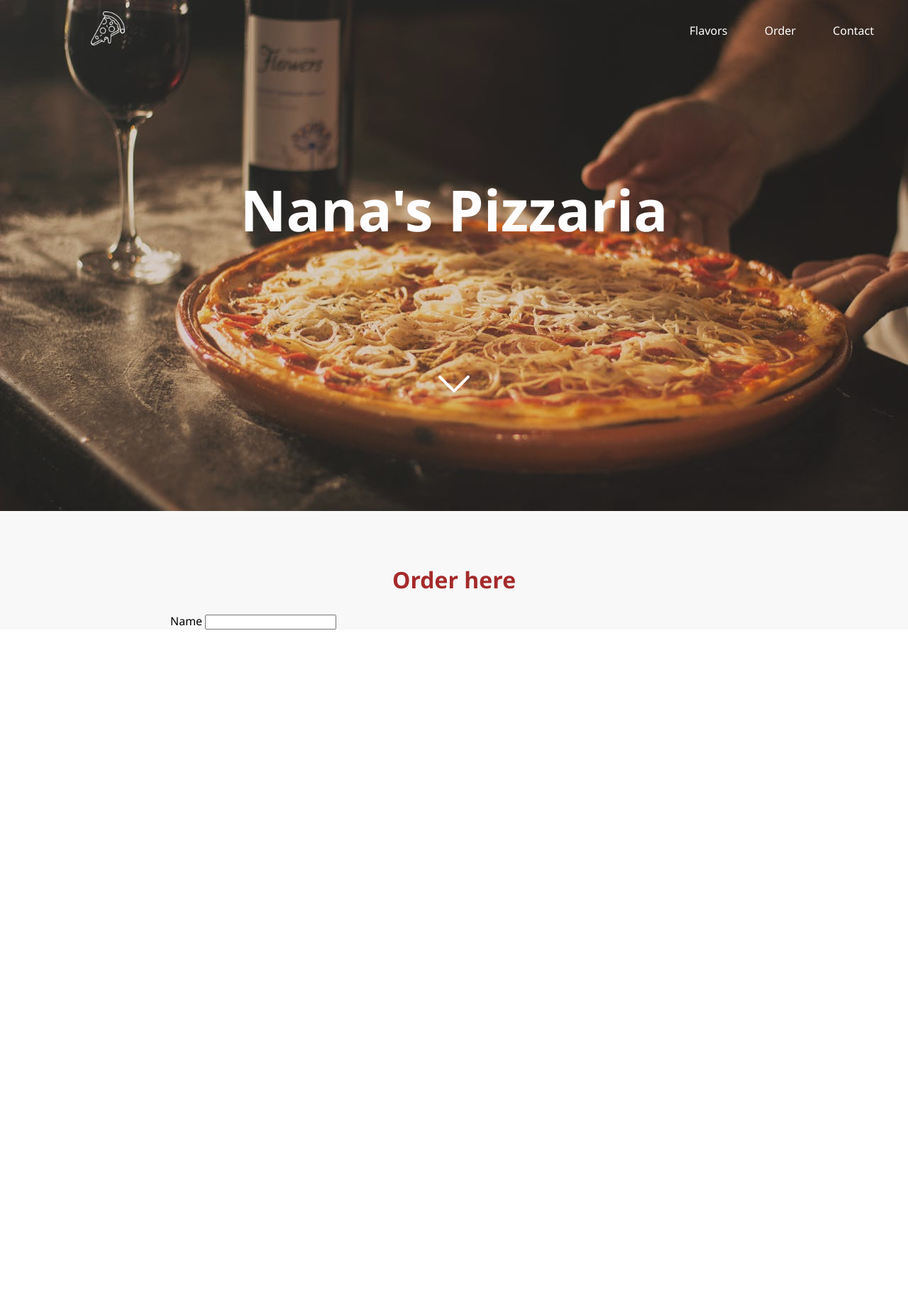
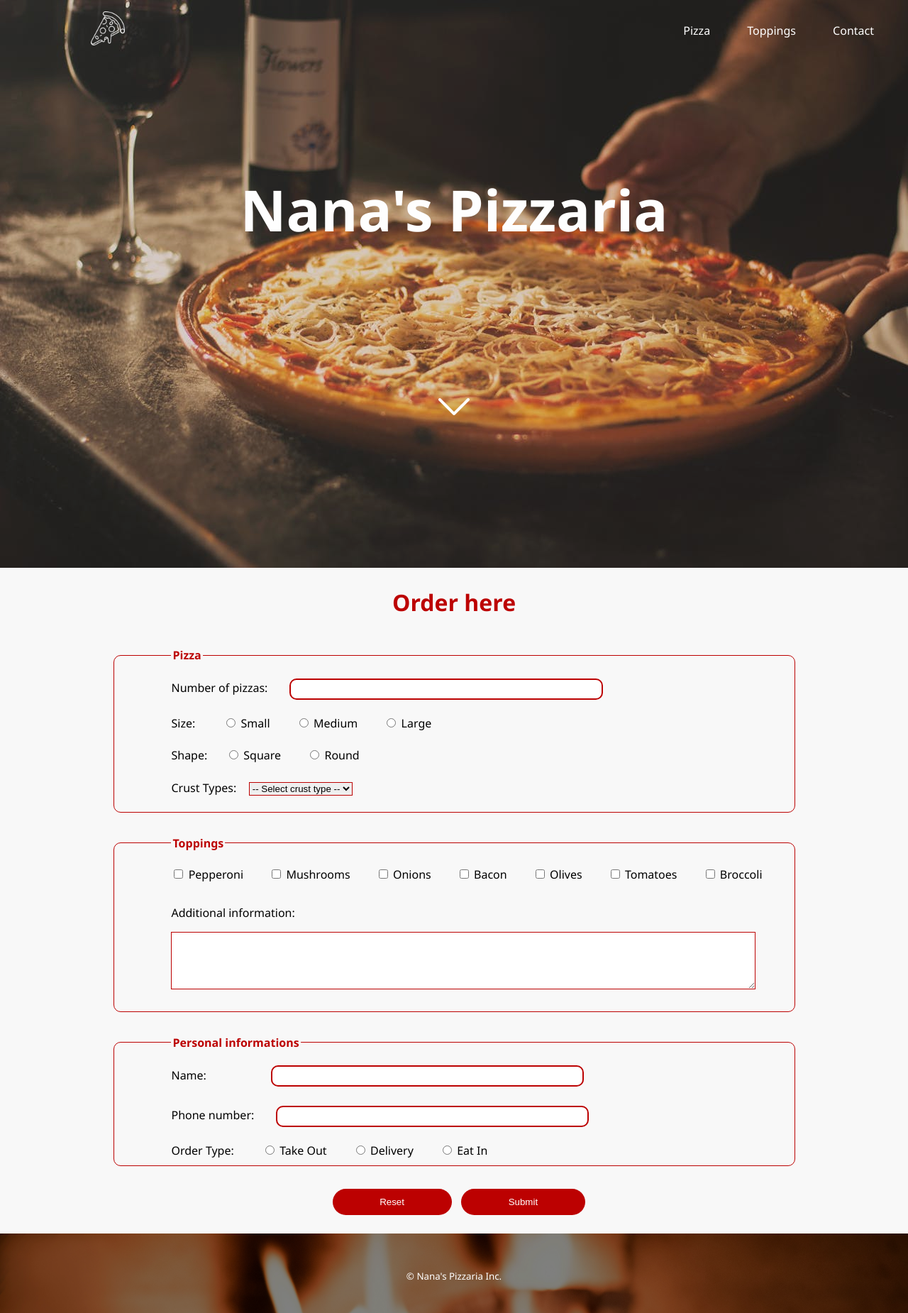
Before and after one commit to NaomiSoubhia/HTML-CSS-JS-Fund, a PHP site: page / in a window 1280 px wide. Shown: the whole page at 71% size. Before the commit the page ends 887 px from the top, so only its background shows below. Run offline with PHP 8.4, Linux system fonts and the light colour scheme.

Commit message:
form and menu

```diff
--- a/assignment-1/css/style.css
+++ b/assignment-1/css/style.css
@@ -20,7 +20,6 @@ nav ul{
 
 nav a:hover{
     text-decoration: underline;
-
 }
 
 nav a{
@@ -61,7 +60,7 @@ nav{
 
 .topDiv{
 background-image: url("/assignment-1/images/pizzatop.jpg");
-height: 45em;
+height: 100vh;
 width: 100%;
 margin: 0;
 background-attachment: fixed;
@@ -76,13 +75,12 @@ text-align: center;
 
 
 .formDiv{
-    padding-top: 3em;
 
+  display: block;
 }
 
 .title{
     font-family: 'Segoe UI', Tahoma, Geneva, Verdana, sans-serif, Cochin, Georgia, Times, 'Times New Roman', serif;
-    float: center;
     margin: 0;
     font-size: 5em;
     color: #fff;
@@ -92,17 +90,131 @@ text-align: center;
 
 
 .downArrow{
-margin-top: 10em;
+margin-top: 12em;
 
 }
 
 .formPizza{
-    padding-left: 15em;
+    width: 100%;
+    float: inherit;
+    display: flex;
+justify-content: center;
+  align-items: center;
+
+}
+.labelSize{
+    display: inline-block;
+
 }
 
+
+.inputs{
+   width: 50%;
+   height: 3vh;
+   margin-left:  2em;
+   border-radius: 10px;
+
+  border: 2px solid#bc0101;
+
+
+}
 .orderTitle{
     text-align: center;
     padding: 0;
-    color: brown;
+    color: #bc0101;
     font-size: 2em;
 }
+
+.pizzaGroup{
+    width: 90%;
+    border: solid 1px #bc0101;
+    border-radius: 10px;
+   padding-left: 5em;
+   display: block;
+   margin-top: 1em;
+   margin-bottom: 2em;
+}
+
+.titleGroup{
+font-size: 1em;
+text-align: left;
+color: #bc0101;
+margin-bottom: 1em;
+}
+
+
+.options{
+ margin-right: 2em;
+}
+
+.optionTitle{
+    margin-left: 3em;
+    margin-top: 2em;
+}
+
+.shapeTitle{
+    margin-left: 2em;
+    margin-top: 2em;;
+}
+
+.crustType{
+
+    margin: 2em 0em 1em 1em;
+    border: 1px solid #bc0101;
+}
+
+.addInfo{
+    display: block;
+    margin: 2em 0em 1em 0em;
+}
+
+.textArea{
+    border: 1px solid #bc0101;
+}
+
+.inputName{
+    width: 50%;
+   height: 3vh;
+   margin-left: 6.5em;
+   border-radius: 10px;
+  margin-bottom: 2em;
+  border: 2px solid#bc0101;
+}
+
+.btn{
+   color: #fff;
+   background-color: #bc0101;
+   border-radius: 20px;
+   border: none;
+   align-content: center;
+   padding: 0.8em 5em;
+   margin-bottom: 2em;
+   margin-left: 1em;
+}
+
+.buttons{
+    display: flex;
+    justify-content: center;
+  align-items: center;
+
+}
+
+
+.background{
+    background-image:  url("/assignment-1/images/footer.jpg");
+    height: 10vh;
+    width: 100%;
+    padding-top: 2em;
+    margin: 0;
+    background-attachment: fixed;
+    background-repeat: no-repeat;
+    background-size: 100%;
+    background-color: rgba(0, 0, 0, 0.5);
+    z-index: 1;
+    text-align: center;
+    background-blend-mode: darken;
+}
+
+.rigths{
+    color: #fff;
+}
--- a/assignment-1/index.html
+++ b/assignment-1/index.html
@@ -10,37 +10,154 @@
 </head>
 
 <body>
+    <!-- Nav -->
     <header>
         <nav>
             <div class="logo">
                 <img src="images/pizza-slice.png" alt="Pizza slice">
             </div>
             <ul>
-                <li><a href="#flavors">Flavors</a></li>
-                <li><a href="#order">Order</a></li>
+                <li><a href="#pizza">Pizza</a></li>
+                <li><a href="#topping">Toppings</a></li>
                 <li><a href="#contact">Contact</a></li>
 
             </ul>
         </nav>
     </header>
     <main>
+        <!-- Top container -->
         <div class="topDiv">
-        <h1 class="title"><strong>Nana's Pizzaria</strong></h1>
-        <img class="downArrow" src="images/down-arrow.png" alt="Down arrow">
+            <h1 class="title"><strong>Nana's Pizzaria</strong></h1>
+            <img class="downArrow" src="images/down-arrow.png" alt="Down arrow">
         </div>
 
 
-        <div class="formDiv">
-            <h2 class="orderTitle">Order here</h2>
-            <form class="formPizza" id="edit_payment_info" action="process-form.php" method="get">
-                <label for="name">Name</label>
-                <input type="text" name="name" id="">
 
-            </form>
-        </div>
+        <h2 class="orderTitle"><strong>Order here</strong></h2>
+        <form class="formPizza" id="edit_payment_info" action="process-form.php" method="get">
+            <div class="formDiv">
+                <fieldset id="pizza" class="pizzaGroup">
+                    <legend class="titleGroup"><strong>Pizza</strong></legend>
+
+                    <!-- Number of pizzas     -->
+                    <div>
+                        <label class="labelSize" for="numberPizza">Number of pizzas:</label>
+                        <input class="inputs" type="number" name="numberPizza" id="">
+                    </div>
+
+                    <!-- Size (number of slices) -->
+                    <label class="labelSize" for="size">Size:</label>
+                    <input class="optionTitle" type="radio" name="size" id="small" value="small" />
+                    <label class="options" for="small">Small</label>
+                    <input type="radio" name="size" id="medium" value="medium" />
+                    <label class="options" for="medium">Medium</label>
+                    <input type="radio" name="size" id="large" value="large" />
+                    <label class="options" for="large">Large</label>
+
+                    <!-- Shape (square or round) -->
+                    <div>
+                        <label class="labelShape" for="size">Shape:</label>
+                        <input class="shapeTitle" type="radio" name="shape" id="square" value="square" />
+                        <label class="options" for="square">Square</label>
+                        <input type="radio" name="shape" id="round" value="round" />
+                        <label class="options" for="round">Round</label>
+                    </div>
+
+
+
+
+                    <!-- Deep dish, thin crust or some other crust types -->
+                    <div >
+                        <label for="crust">Crust Types:</label>
+                        <select class="crustType" name="crust" id="crust">
+                            <option value="">-- Select crust type --</option>
+                            <option value="thin">Thin Crust</option>
+                            <option value="thick">Thick Crust</option>
+                            <option value="deep-dish">Deep Dish</option>
+                            <option value="pan">Pan Crust</option>
+                            <option value="cheese-crust">Cheese Crust</option>
+                            <option value="flatbread">Flatbread</option>
+                            <option value="focaccia">Focaccia Crust</option>
+                        </select>
+
+
+
+                    </div>
+
+                </fieldset>
+
+                <!-- Toppings -->
+                <fieldset id="topping" class="pizzaGroup">
+
+                    <legend class="titleGroup"><strong>Toppings</strong></legend>
+
+                    <input type="checkbox" name="topping[]" id="pepperoni" value="push" />
+                    <label class="options" for="pepperoni">Pepperoni</label>
+
+                    <input type="checkbox" name="topping[]" id="mushrooms" value="push" />
+                    <label class="options" for="mushrooms">Mushrooms</label>
+
+                    <input type="checkbox" name="topping[]" id="onions" value="push" />
+                    <label class="options" for="onions">Onions</label>
+
+                    <input type="checkbox" name="topping[]" id="bacon" value="push" />
+                    <label class="options" for="bacon">Bacon</label>
+
+                    <input type="checkbox" name="topping[]" id="olives" value="push" />
+                    <label class="options" for="olives">Olives</label>
+
+                    <input type="checkbox" name="topping[]" id="tomatoes" value="push" />
+                    <label class="options" for="tomatoes">Tomatoes</label>
+
+                    <input type="checkbox" name="topping[]" id="broccoli" value="push" />
+                    <label class="options" for="broccoli">Broccoli</label>
+
+                    <!-- Other informations -->
+                    <div class="addInfo">
+                        <label class="addInfo" for="infos">Additional information:</label>
+                        <textarea class="textArea" name="infos" id="infos" rows="5" cols="100"></textarea>
+                    </div>
+
+                </fieldset>
+
+                <fieldset id="contact" class="pizzaGroup">
+                    <legend class="titleGroup"><strong>Personal informations</strong></legend>
+
+                    <div>
+                        <label class="labelSize" for="name">Name:</label>
+                        <input class="inputName" type="text" name="name" id="name">
+                    </div>
+
+                    <div>
+                        <label class="labelSize" for="phone">Phone number:</label>
+                        <input class="inputs" type="number" name="phone" id="phone">
+                    </div>
+
+                    <!-- Take out, delivery, or eat-in g. And so on… -->
+
+                    <div>
+                        <label class="labelSize" for="orderType">Order Type:</label>
+                        <input class="optionTitle" type="radio" name="orderType" id="take" value="take" />
+                        <label class="options" for="take">Take Out</label>
+                        <input type="radio" name="orderType" id="delivery" value="delivery" />
+                        <label class="options" for="delivery">Delivery</label>
+                        <input type="radio" name="orderType" id="eat" value="eat" />
+                        <label class="options" for="eat">Eat In</label>
+                    </div>
+                </fieldset>
+
+                <div class="buttons">
+                 <button class="btn" type="reset">Reset</button>
+                 <button class="btn" type="submit">Submit</button>
+                </div>
+            </div>
+        </form>
+
     </main>
     <footer>
-
+        <div class="background">
+            <p><small class="rigths">© Nana's Pizzaria Inc.</small></p>
+        </div>
     </footer>
 </body>
 
```
Also changed, not shown: assignment-1/images/footer.jpg (added).
